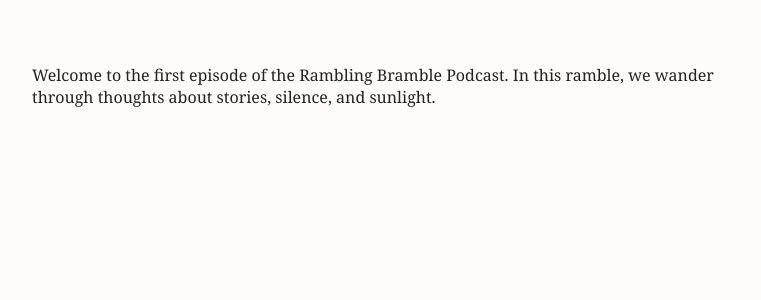
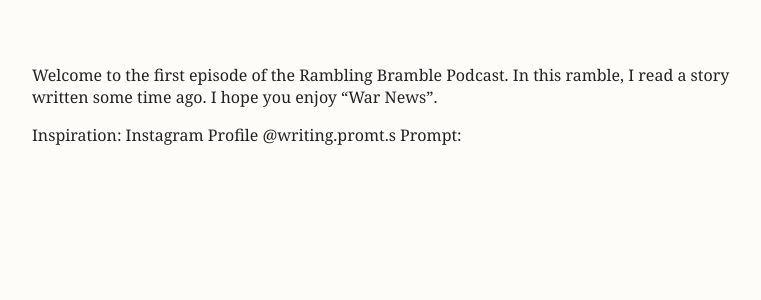
Before and after one commit to Rambling-Bramble-Blog/podcast-template, a Jekyll site: the page built from _episodes/episode-1-war-news.md, in a window 1280 px wide. Shown: the top 300 px of the page, without its empty margins (258-1019 px from the left). Built offline with Jekyll 4.4.1, drawn with Linux system fonts in a browser that asks for light colours; our own code applies the rules of GitHub Pages for plain Markdown files.

Commit message:
Update episode-1-war-news.md

```diff
--- a/_episodes/episode-1-war-news.md
+++ b/_episodes/episode-1-war-news.md
@@ -6,4 +6,7 @@ audio_type: "audio/mpeg"
 audio_size: 5242880
 ---
 
-Welcome to the first episode of the Rambling Bramble Podcast. In this ramble, we wander through thoughts about stories, silence, and sunlight.
+Welcome to the first episode of the Rambling Bramble Podcast. In this ramble, I read a story written some time ago. I hope you enjoy "War News".
+
+Inspiration: Instagram Profile @writing.promt.s
+Prompt:
```
